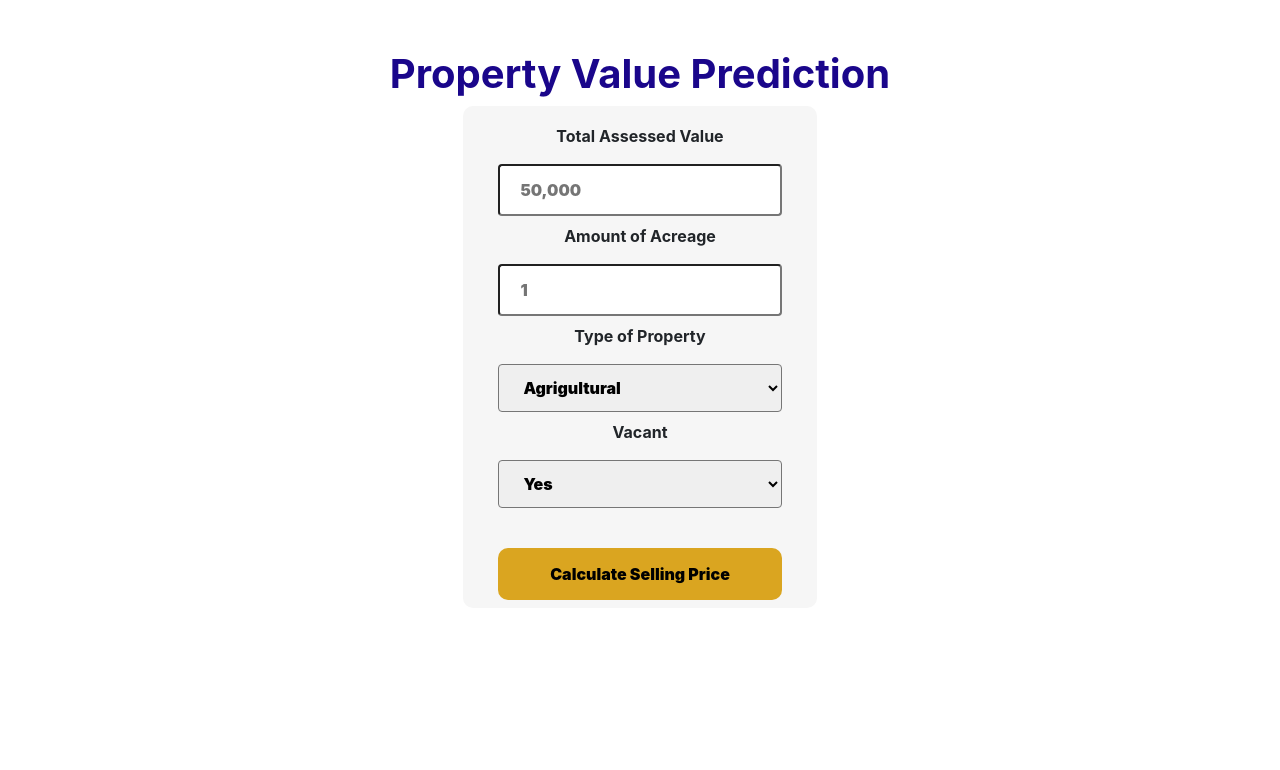
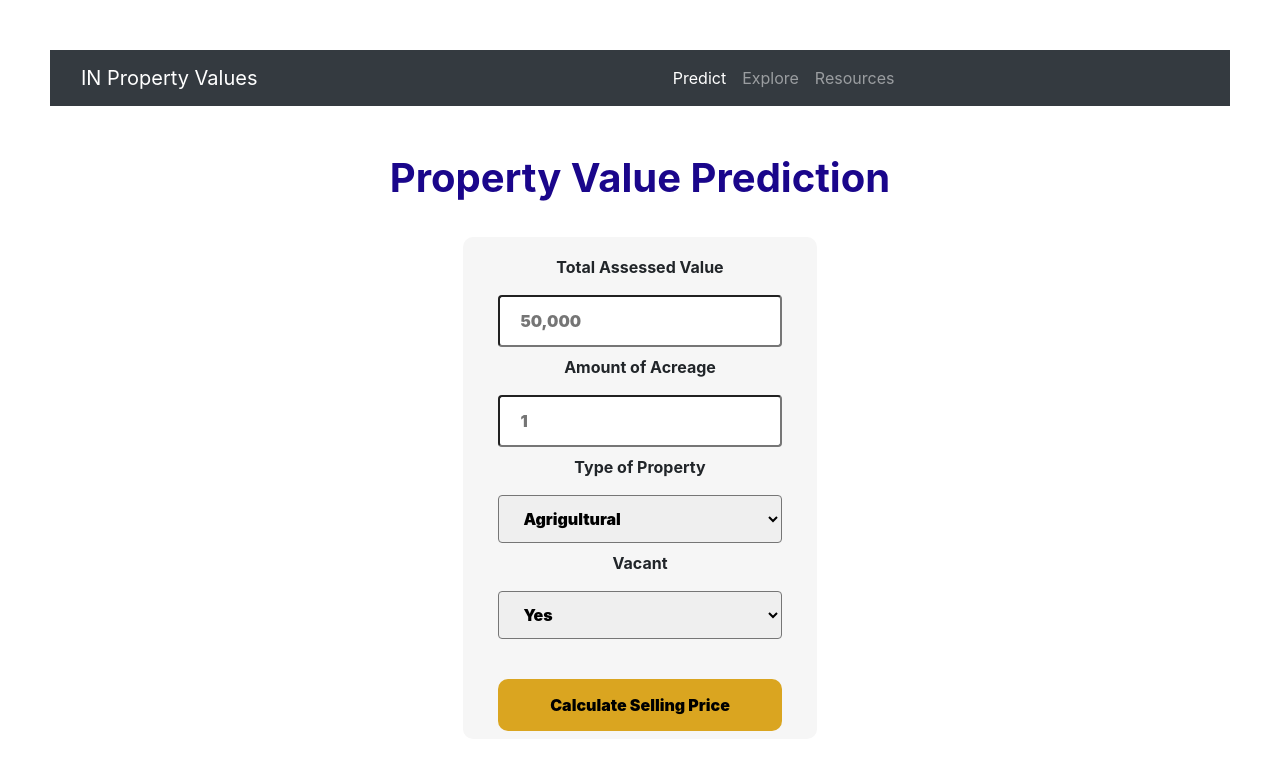
Before and after one commit to MaxBrowning/butler-project3-groupD, a Flask app: page / in a window 1280 px wide. Shown: the top 770 px of the page. Run offline with Flask 2, Linux system fonts and the light colour scheme; parts of the project's set-up code (start-up, migrations or seed data) failed here and were passed over.

Commit message:
added navbar and tableau

```diff
--- a/app.py
+++ b/app.py
@@ -105,6 +105,10 @@ def database_data():
     response.headers.add('Access-Control-Allow-Origin','*')
     return response
 
+@app.route('/explore')
+def explore():
+    return render_template('explore.html')
+
 
 if __name__ == '__main__':
     app.run(debug=True)
--- a/templates/index.html
+++ b/templates/index.html
@@ -72,11 +72,16 @@
 </head>
 
 <body>
+
+  {% include 'navbar.html' %}
+
+  <br>
+
   <h1>Property Value Prediction</h1>
 
   <div>
    <!-- Html form which will get all the values from user -->
-   <form action = "{{ url_for('predict')}}" method = "post" style="background-color:#f6f6f6">
+   <form action = "{{ url_for('predict')}}" method = "post" style="background-color:#f6f6f6; margin-top:10%">
   <label for = "Assessed_Value">Total Assessed Value</label><br>
   <input type = "text" id = "Assessed_Value" name = "Assessed_Value" placeholder = "50,000" required = "required"><br>
   <label for="Acreage">Amount of Acreage</label><br>
--- /dev/null
+++ b/templates/navbar.html
@@ -0,0 +1,21 @@
+<nav class="navbar navbar-expand-md navbar-dark bg-dark mb-4">
+    <div class="container-fluid">
+      <a class="navbar-brand" href="/">IN Property Values</a>
+      <button class="navbar-toggler" type="button" data-bs-toggle="collapse" data-bs-target="#navbarCollapse" aria-controls="navbarCollapse" aria-expanded="false" aria-label="Toggle navigation">
+        <span class="navbar-toggler-icon"></span>
+      </button>
+      <div class="collapse navbar-collapse" id="navbarCollapse">
+        <ul class="navbar-nav ms-auto mb-2 mb-md-0">
+          <li class="nav-item">
+            <a class="nav-link {% if request.path=='/' %}active{%endif %}" href="/">Predict</a>
+          </li>
+          <li class="nav-item">
+            <a class="nav-link {% if request.path=='/explore' %}active{%endif %}" href="/explore">Explore</a>
+          </li>
+          <li class="nav-item">
+            <a class="nav-link {% if request.path=='/resources' %}active{%endif %}" href="/resources">Resources</a>
+          </li>
+        </ul>
+      </div>
+    </div>
+  </nav>
```
Also changed, not shown: templates/explore.html (added, +18 -0 lines).
